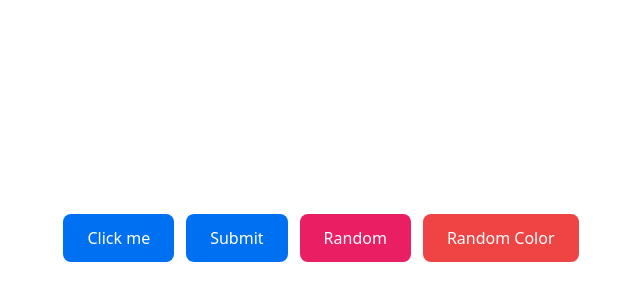
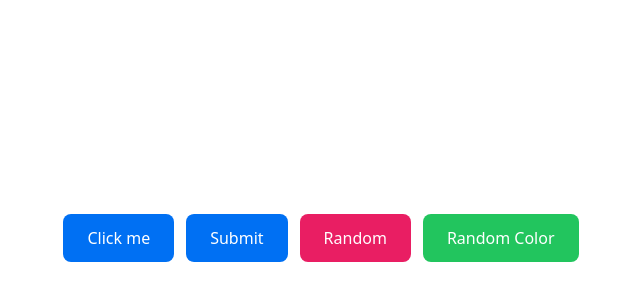
Before and after one commit to yanivprusman/dummyApp, a Next.js app: page / in a window 1280 px wide. Shown: the part 162-462 px from the top of the page, without its empty margins (319-959 px from the left). Built offline with nearby package versions, Linux system fonts and the light colour scheme.

Commit message:
#3: change 4th button color to green

```diff
--- a/app/page.tsx
+++ b/app/page.tsx
@@ -27,7 +27,7 @@ export default function Home() {
       <button
         data-id="random-color"
         onClick={() => setRandomColor(colors[Math.floor(Math.random() * colors.length)])}
-        style={{ padding: "12px 24px", fontSize: "16px", borderRadius: "8px", border: "none", backgroundColor: randomColor ? colorMap[randomColor] : "#ef4444", color: "white", cursor: "pointer" }}
+        style={{ padding: "12px 24px", fontSize: "16px", borderRadius: "8px", border: "none", backgroundColor: randomColor ? colorMap[randomColor] : "#22c55e", color: "white", cursor: "pointer" }}
       >
         {randomColor ? `Color: ${randomColor}` : "Random Color"}
       </button>
```
